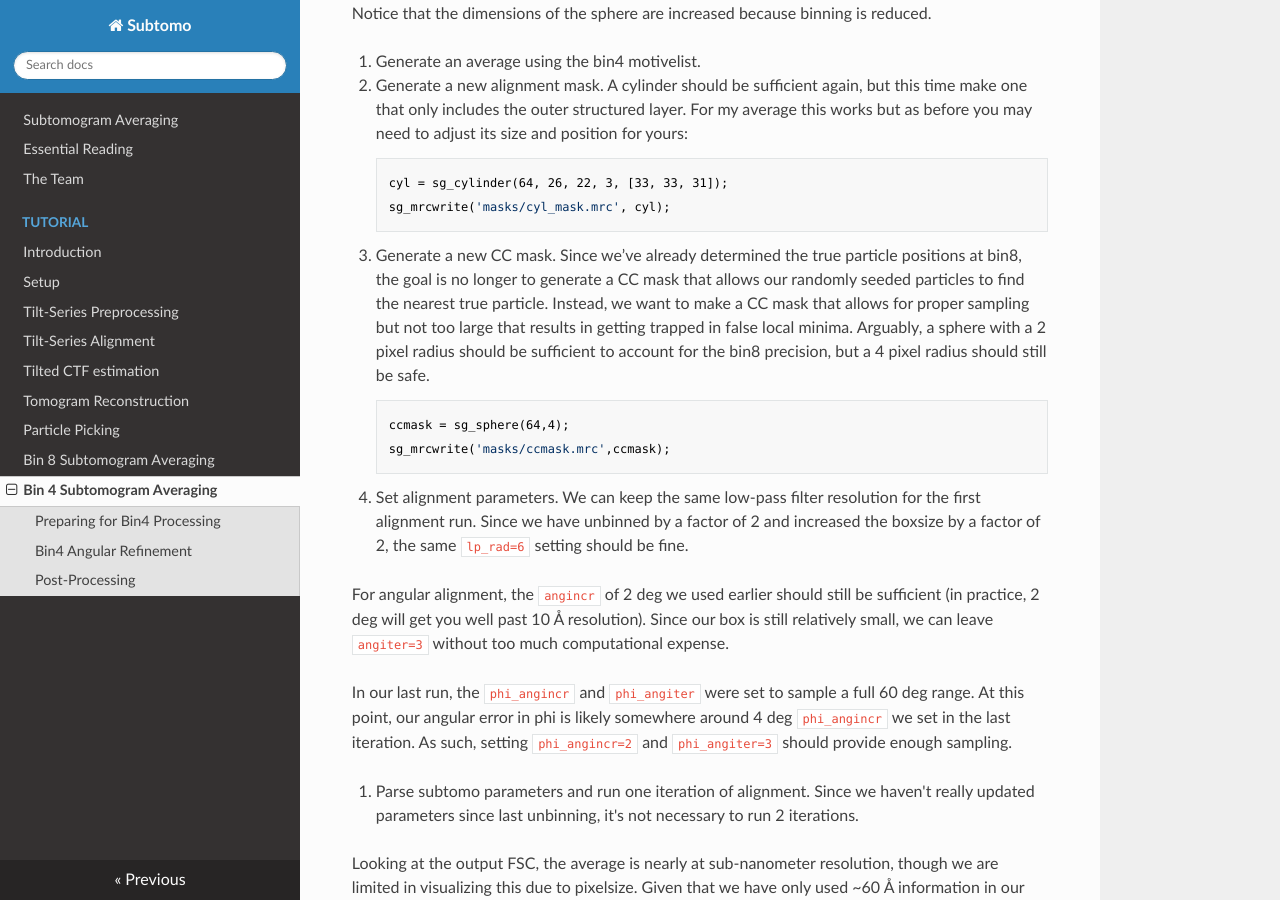
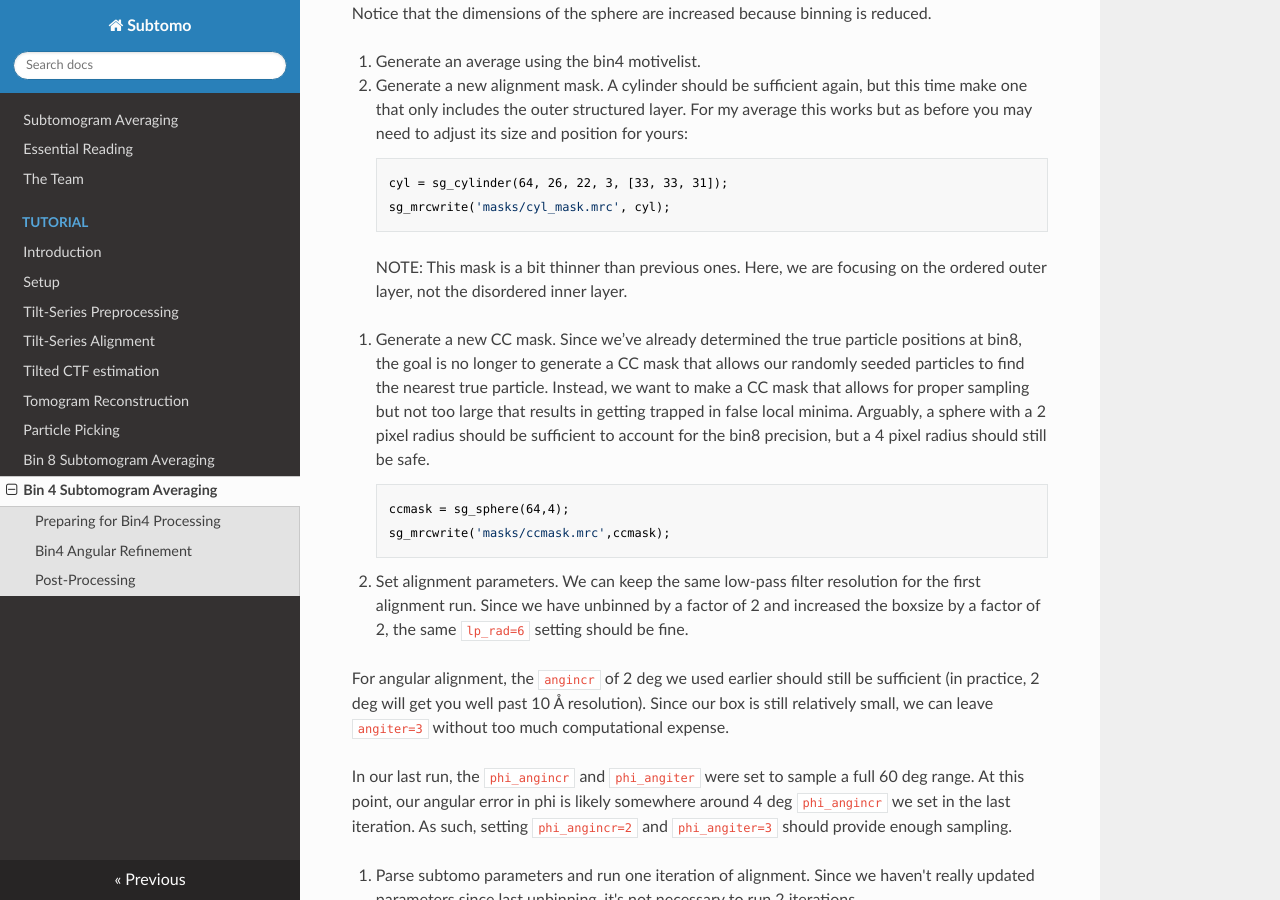
Before and after one commit to wan-lab-vanderbilt/subtomo-tutorials, an MkDocs documentation site: the page built from docs/hiv/bin4.md, in a window 1280 px wide and 900 px high, scrolled down 1023 px. Built offline with MkDocs 1.6.1, drawn with Linux system fonts in a browser that asks for light colours; nearby versions of some CDN libraries.

Commit message:
Update bin4.md

```diff
--- a/docs/hiv/bin4.md
+++ b/docs/hiv/bin4.md
@@ -49,7 +49,9 @@ For my average this works but as before you may need to adjust its size and posi
         cyl = sg_cylinder(64, 26, 22, 3, [33, 33, 31]);
         sg_mrcwrite('masks/cyl_mask.mrc', cyl);
 
-4. Generate a new CC mask.
+   >NOTE: This mask is a bit thinner than previous ones. Here, we are focusing on the ordered outer layer, not the disordered inner layer.
+
+5. Generate a new CC mask.
 Since we’ve already determined the true particle positions at bin8, the goal is no longer to generate a CC mask that allows our randomly seeded particles to find the nearest true particle.
 Instead, we want to make a CC mask that allows for proper sampling but not too large that results in getting trapped in false local minima.
 Arguably, a sphere with a 2 pixel radius should be sufficient to account for the bin8 precision, but a 4 pixel radius should still be safe.
```
